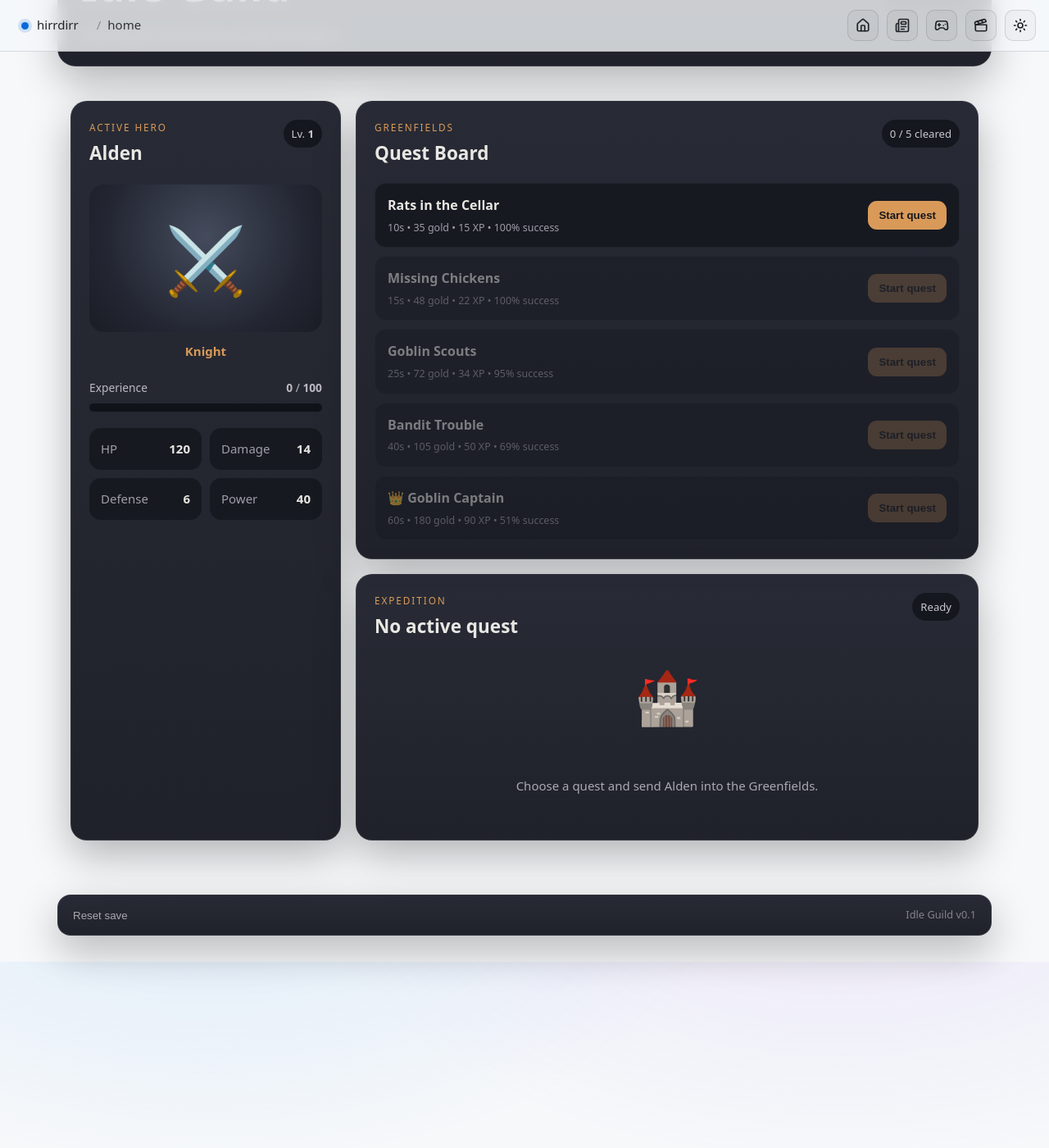
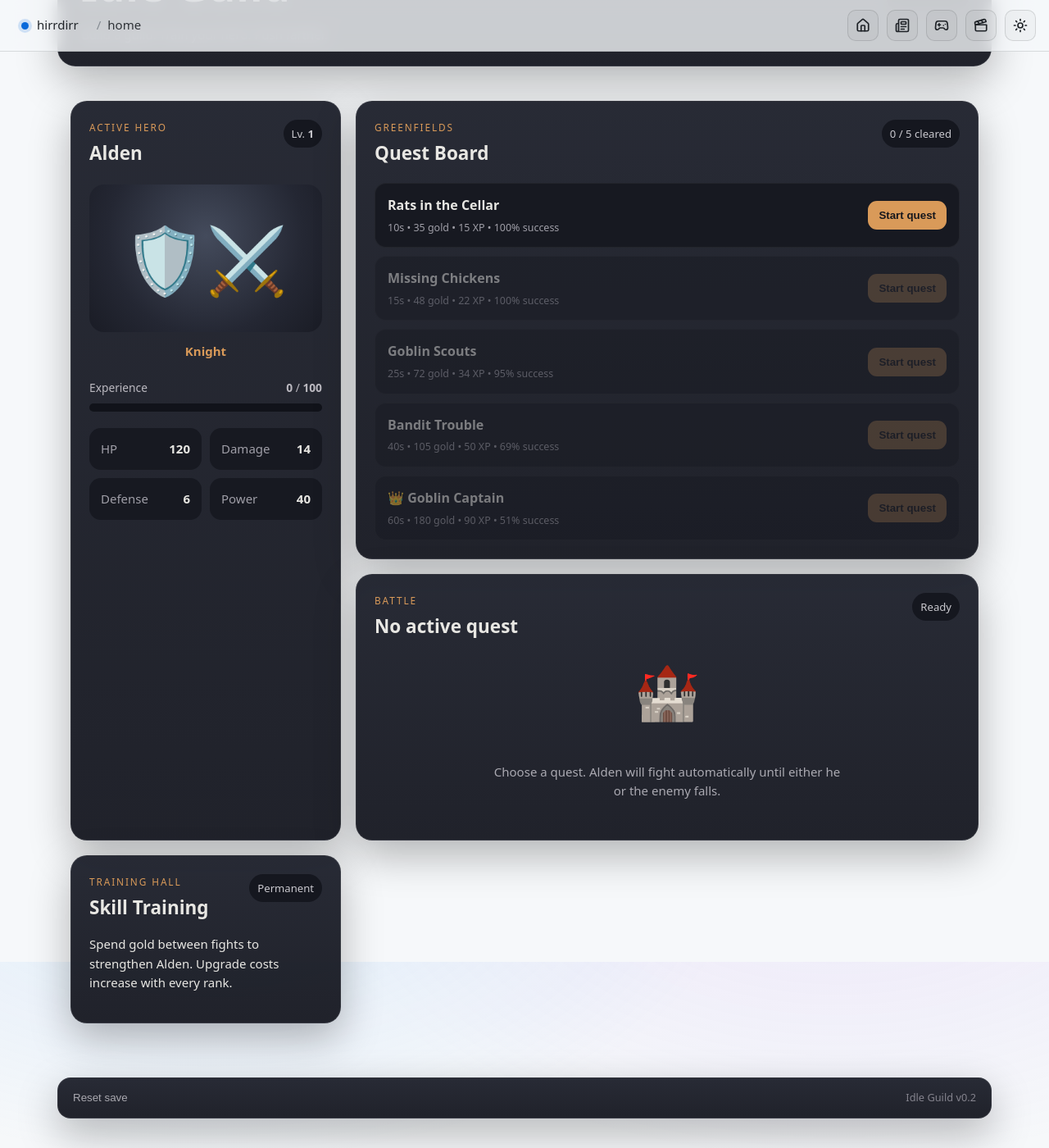
Before and after one commit to hirrdirr/hirrdirr.github.io, a Jekyll site: the page built from games/idleguild/index.html, in a window 1280 px wide and 1400 px high, scrolled down 227 px. Shown: the whole window at 82% size. Built offline with Jekyll 4.4.1, drawn with Linux system fonts in a browser that asks for light colours; before the commit the page ends 1464 px from its top, so only the background shows below that.

Commit message:
Add visible combat and training UI to Idle Guild

```diff
--- a/games/idleguild/index.html
+++ b/games/idleguild/index.html
@@ -11,7 +11,7 @@
     <div>
       <p class="ig-kicker">HIRRDIRR GAMES</p>
       <h1>Idle Guild</h1>
-      <p class="ig-subtitle">Build a guild. Send heroes. Bring home glory.</p>
+      <p class="ig-subtitle">Build a guild. Train your hero. Push farther.</p>
     </div>
     <div class="ig-currency" aria-label="Gold"><span>🪙</span><strong id="goldValue">100</strong></div>
   </header>
@@ -19,14 +19,11 @@
   <main class="ig-grid">
     <section class="ig-panel ig-hero-card">
       <div class="ig-panel-head">
-        <div>
-          <p class="ig-kicker">ACTIVE HERO</p>
-          <h2>Alden</h2>
-        </div>
+        <div><p class="ig-kicker">ACTIVE HERO</p><h2>Alden</h2></div>
         <span class="ig-level">Lv. <b id="heroLevel">1</b></span>
       </div>
 
-      <div class="ig-portrait" aria-hidden="true">⚔️</div>
+      <div id="heroPortrait" class="ig-portrait" aria-hidden="true">🛡️⚔️</div>
       <div class="ig-class">Knight</div>
 
       <div class="ig-xp-wrap">
@@ -44,44 +41,63 @@
 
     <section class="ig-panel ig-quest-panel">
       <div class="ig-panel-head">
-        <div>
-          <p class="ig-kicker">GREENFIELDS</p>
-          <h2>Quest Board</h2>
-        </div>
+        <div><p class="ig-kicker">GREENFIELDS</p><h2>Quest Board</h2></div>
         <span id="areaProgress" class="ig-pill">0 / 5 cleared</span>
       </div>
       <div id="questList" class="ig-quest-list"></div>
     </section>
 
-    <section class="ig-panel ig-active-panel">
+    <section class="ig-panel ig-combat-panel">
       <div class="ig-panel-head">
-        <div>
-          <p class="ig-kicker">EXPEDITION</p>
-          <h2 id="activeQuestName">No active quest</h2>
-        </div>
+        <div><p class="ig-kicker">BATTLE</p><h2 id="activeQuestName">No active quest</h2></div>
         <span id="activeQuestStatus" class="ig-pill">Ready</span>
       </div>
 
       <div id="idleState" class="ig-empty-state">
         <div class="ig-empty-icon">🏰</div>
-        <p>Choose a quest and send Alden into the Greenfields.</p>
+        <p>Choose a quest. Alden will fight automatically until either he or the enemy falls.</p>
       </div>
 
       <div id="activeState" class="ig-active-state hidden">
-        <div class="ig-battle-row"><span>Alden</span><span id="enemyName">Enemy</span></div>
-        <div class="ig-scene"><span class="ig-fighter">🛡️⚔️</span><span class="ig-vs">VS</span><span class="ig-enemy">👺</span></div>
-        <div class="ig-time-row"><span>Time remaining</span><strong id="timeRemaining">0s</strong></div>
-        <div class="ig-bar ig-progress"><div id="questProgressBar" class="ig-bar-fill"></div></div>
-        <p id="questOdds" class="ig-odds"></p>
+        <div class="ig-arena">
+          <div id="heroCombatant" class="ig-combatant hero">
+            <div class="ig-name-row"><strong>Alden</strong><span id="heroHpText">0 / 0 HP</span></div>
+            <div class="ig-health"><div id="heroHpBar" class="ig-health-fill hero"></div></div>
+            <div id="heroSprite" class="ig-battle-sprite">🛡️⚔️</div>
+          </div>
+
+          <div class="ig-versus">VS</div>
+
+          <div id="enemyCombatant" class="ig-combatant enemy">
+            <div class="ig-name-row"><strong id="enemyName">Enemy</strong><span id="enemyHpText">0 / 0 HP</span></div>
+            <div class="ig-health"><div id="enemyHpBar" class="ig-health-fill enemy"></div></div>
+            <div id="enemySprite" class="ig-battle-sprite">👺</div>
+          </div>
+        </div>
+
+        <div class="ig-combat-info">
+          <span id="combatRound">Battle in progress</span>
+          <span id="combatEstimate">Power comparison</span>
+        </div>
+        <div id="combatLog" class="ig-combat-log" aria-live="polite"></div>
       </div>
 
       <div id="resultBox" class="ig-result hidden" role="status"></div>
+    </section>
+
+    <section class="ig-panel ig-training-panel">
+      <div class="ig-panel-head">
+        <div><p class="ig-kicker">TRAINING HALL</p><h2>Skill Training</h2></div>
+        <span class="ig-pill">Permanent</span>
+      </div>
+      <p class="ig-section-copy">Spend gold between fights to strengthen Alden. Upgrade costs increase with every rank.</p>
+      <div id="upgradeList" class="ig-upgrade-list"></div>
     </section>
   </main>
 
   <footer class="ig-footer">
     <button id="resetSave" class="ig-link-button" type="button">Reset save</button>
-    <span>Idle Guild v0.1</span>
+    <span>Idle Guild v0.2</span>
   </footer>
 </div>
 
```
